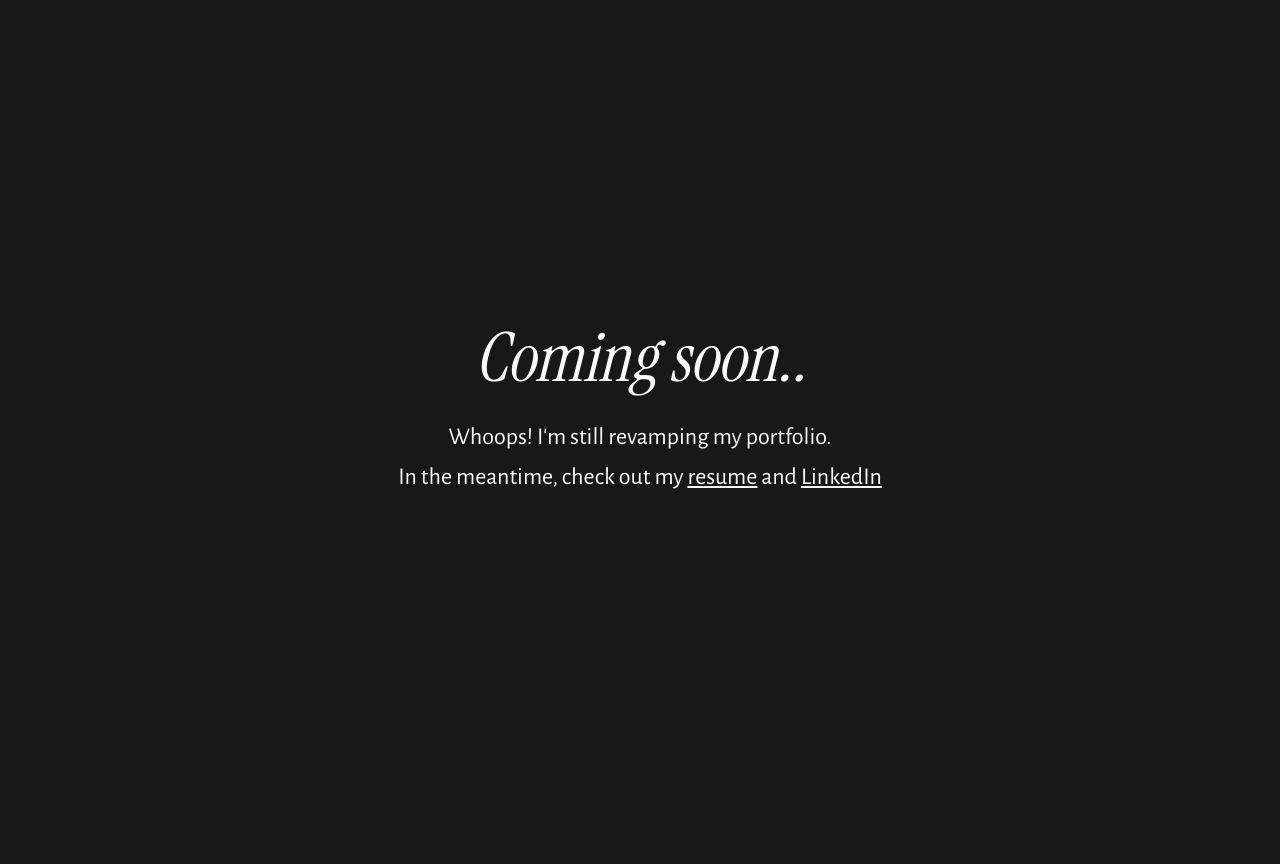
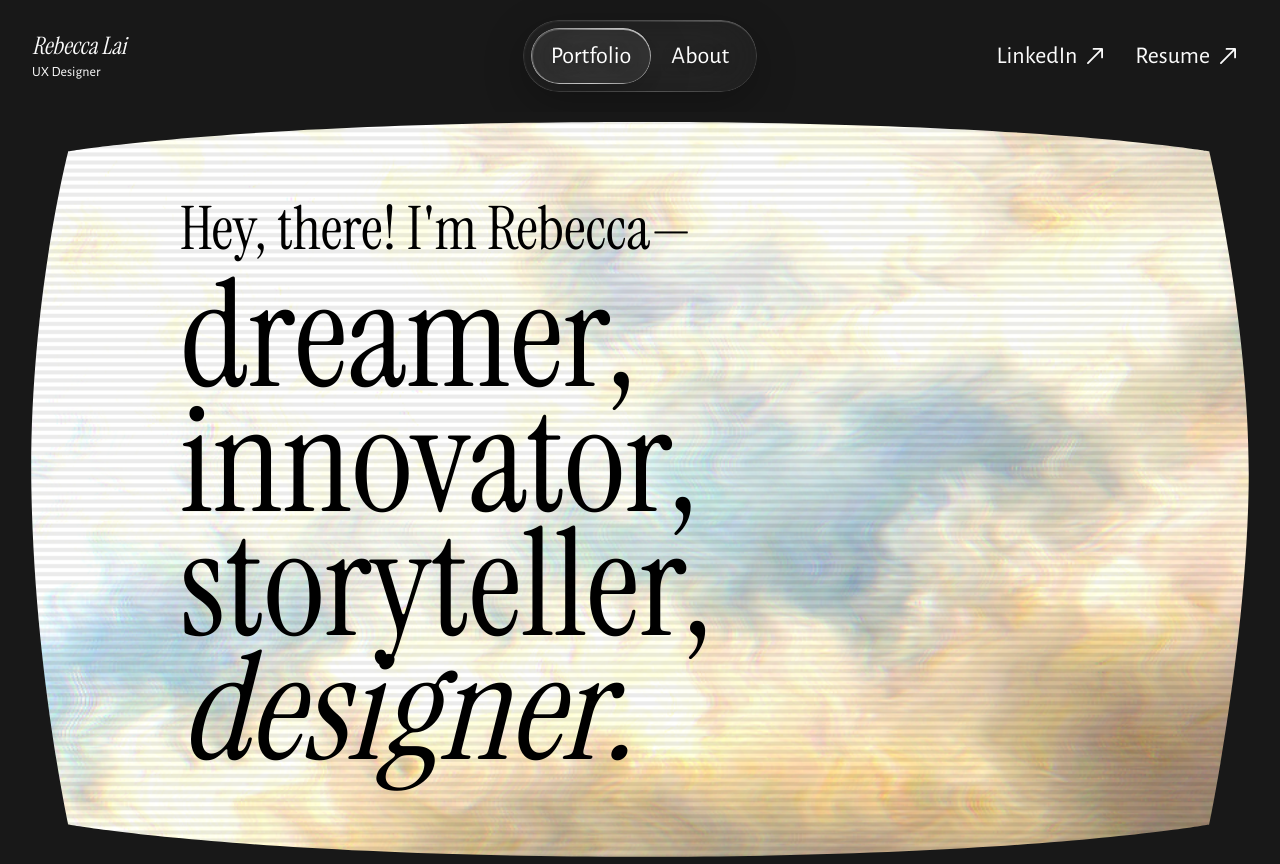
Before and after one commit to DJTam02/portfolio, a Next.js app: page / in a window 1280 px wide. Before the commit the page ends 800 px from the top, so only its background shows below. Built offline with nearby package versions, Linux system fonts and the light colour scheme.

Commit message:
TV Screen

```diff
--- /dev/null
+++ b/app/components/index.ts
@@ -0,0 +1 @@
+export { TVBackground } from "./tvBackground";
--- /dev/null
+++ b/app/components/tvBackground.tsx
@@ -0,0 +1,48 @@
+import { Flex, Text } from "@/app/ui-components";
+
+export const TVBackground = () => (
+  <Flex
+    className="bg-[url(/images/tv.png)] bg-no-repeat bg-cover w-full flex-1 min-h-100 relative"
+    alignItems="stretch"
+  >
+    <svg
+      xmlns="http://www.w3.org/2000/svg"
+      width="100%"
+      height="100%"
+      viewBox="0 0 1728 1083"
+      fill="none"
+      preserveAspectRatio="none"
+      className="min-h-100"
+    >
+      <path
+        fillRule="evenodd"
+        clipRule="evenodd"
+        d="M1728 0H0V1087H1728V0ZM864 14.2857C323.999 14.2857 92.1222 56.5714 92.1222 56.5714C92.1222 56.5714 38.2239 281.022 42.3385 541.368C46.453 801.714 92.1222 1026.17 92.1222 1026.17C92.1222 1026.17 334.857 1072.57 864 1072.57C1393.14 1072.57 1632.45 1026.17 1632.45 1026.17C1632.45 1026.17 1682.12 769.714 1685.64 541.368C1689.17 313.022 1632.45 56.5714 1632.45 56.5714C1632.45 56.5714 1404 14.2857 864 14.2857Z"
+        fill="#181818"
+      />
+    </svg>
+    <Flex
+      direction="col"
+      className="absolute gap-2 tablet:gap-4 laptop:gap-5 w-full laptop:px-45 px-15 top-[50%] -translate-y-1/2"
+    >
+      <Text
+        variant="h4Serif"
+        className="text-black tablet:text-[40px] laptop:text-[60px] laptop:leading-[84%] laptop:not-italic desktop:text-[80px]"
+      >
+        Hey, there! I&apos;m Rebecca—
+      </Text>
+      <Text
+        variant="h4Serif"
+        className="text-black leading-[84%] desktop:text-[160px] laptop:text-[148px] tablet:text-[80px] text-[68px]"
+      >
+        <Text
+          variant="h4Serif"
+          className="leading-[84%] desktop:text-[160px] laptop:text-[148px] tablet:text-[80px] text-[68px] not-italic inline"
+        >
+          dreamer, innovator, storyteller,
+        </Text>{" "}
+        designer.
+      </Text>
+    </Flex>
+  </Flex>
+);
--- a/app/constants.ts
+++ b/app/constants.ts
@@ -16,6 +16,6 @@ export const LINKS = {
 };
 
 export const ROUTES = {
-  portfolio: "/ui-components",
+  portfolio: "/",
   about: "/about",
 };
--- a/app/page.tsx
+++ b/app/page.tsx
@@ -1,52 +1,12 @@
-import { Text, Flex } from "./ui-components";
-import { LINKS } from "./constants";
+import { Flex, Navigation } from "./ui-components";
+import { TVBackground } from "./components";
+
 export default function Home() {
   return (
-    <Flex
-      direction="col"
-      justifyContent="center"
-      alignItems="center"
-      className="h-screen w-full"
-    >
-      <Flex
-        direction="col"
-        className="gap-3"
-        justifyContent="center"
-        alignItems="center"
-      >
-        <Text variant="title" className="text-[48px]! tablet:text-[68px]!">
-          Coming soon..
-        </Text>
-        <Flex
-          direction="col"
-          justifyContent="center"
-          alignItems="center"
-          className="gap-2"
-        >
-          <Text className="tablet:text-2xl!">
-            Whoops! I&apos;m still revamping my portfolio.
-          </Text>
-          <Text className="tablet:text-2xl! text-center">
-            In the meantime, check out my{" "}
-            <Text
-              variant="smallLink"
-              className="inline underline tablet:text-2xl!"
-              href={LINKS.contact.resume}
-              rel="noopener noreferrer"
-            >
-              resume
-            </Text>{" "}
-            and{" "}
-            <Text
-              variant="smallLink"
-              className="inline underline tablet:text-2xl!"
-              href={LINKS.contact.linkedIn}
-              rel="noopener noreferrer"
-            >
-              LinkedIn
-            </Text>
-          </Text>
-        </Flex>
+    <Flex direction="col">
+      <Flex direction="col" className="laptop:h-screen laptop:min-h-216">
+        <Navigation />
+        <TVBackground />
       </Flex>
     </Flex>
   );
```
Also changed, not shown: public/images/tv.png (added).
